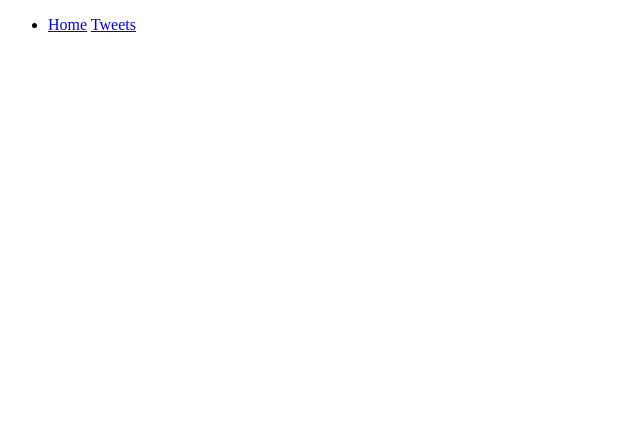
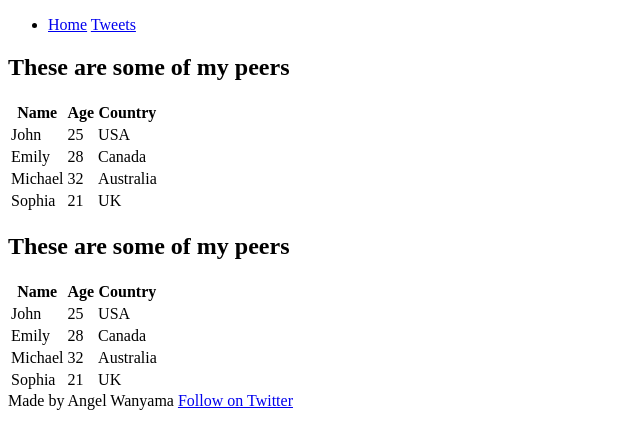
Before and after one commit to AngelWanyama/alx_html_css, a plain HTML site: page html_basic/index.html in a window 1280 px wide. Shown: the whole page, without its empty margins (0-640 px from the left). Drawn offline with Linux system fonts and the light colour scheme.

Commit message:
Update index.html

```diff
--- a/html_basic/index.html
+++ b/html_basic/index.html
@@ -17,5 +17,94 @@
         </li>
     </ul>
 </header>
+<!DOCTYPE html>
+<html lang="en">
+
+<head>
+    <meta charset="UTF-8">
+    <meta name="viewport" content="width=device-width, initial-scale=1.0">
+    <title>My Peer Showcase</title>
+</head>
+
+<body>
+    <main>
+        <article>
+            <h2>These are some of my peers</h2>
+            <table>
+                <thead>
+                    <tr>
+                        <th>Name</th>
+                        <th>Age</th>
+                        <th>Country</th>
+                    </tr>
+                </thead>
+                <tbody>
+                    <tr>
+                        <td>John</td>
+                        <td>25</td>
+                        <td>USA</td>
+                    </tr>
+                    <tr>
+                        <td>Emily</td>
+                        <td>28</td>
+                        <td>Canada</td>
+                    </tr>
+                    <tr>
+                        <td>Michael</td>
+                        <td>32</td>
+                        <td>Australia</td>
+                    </tr>
+                    <tr>
+                        <td>Sophia</td>
+                        <td>21</td>
+                        <td>UK</td>
+                    </tr>
+                </tbody>
+            </table>
+        </article>
+
+        <aside>
+            <article>
+                <h2>These are some of my peers</h2>
+                <table>
+                    <thead>
+                        <tr>
+                            <th>Name</th>
+                            <th>Age</th>
+                            <th>Country</th>
+                        </tr>
+                    </thead>
+                    <tbody>
+                        <tr>
+                            <td>John</td>
+                            <td>25</td>
+                            <td>USA</td>
+                        </tr>
+                        <tr>
+                            <td>Emily</td>
+                            <td>28</td>
+                            <td>Canada</td>
+                        </tr>
+                        <tr>
+                            <td>Michael</td>
+                            <td>32</td>
+                            <td>Australia</td>
+                        </tr>
+                        <tr>
+                            <td>Sophia</td>
+                            <td>21</td>
+                            <td>UK</td>
+                        </tr>
+                    </tbody>
+                </table>
+            </article>
+        </aside>
+    </main>
+
+    <footer>
+        Made by Angel Wanyama
+        <a href="https://twitter.com/AngelMalaika23" target="_blank">Follow on Twitter</a>
+    </footer>
+</body>
 
 </html>
```
